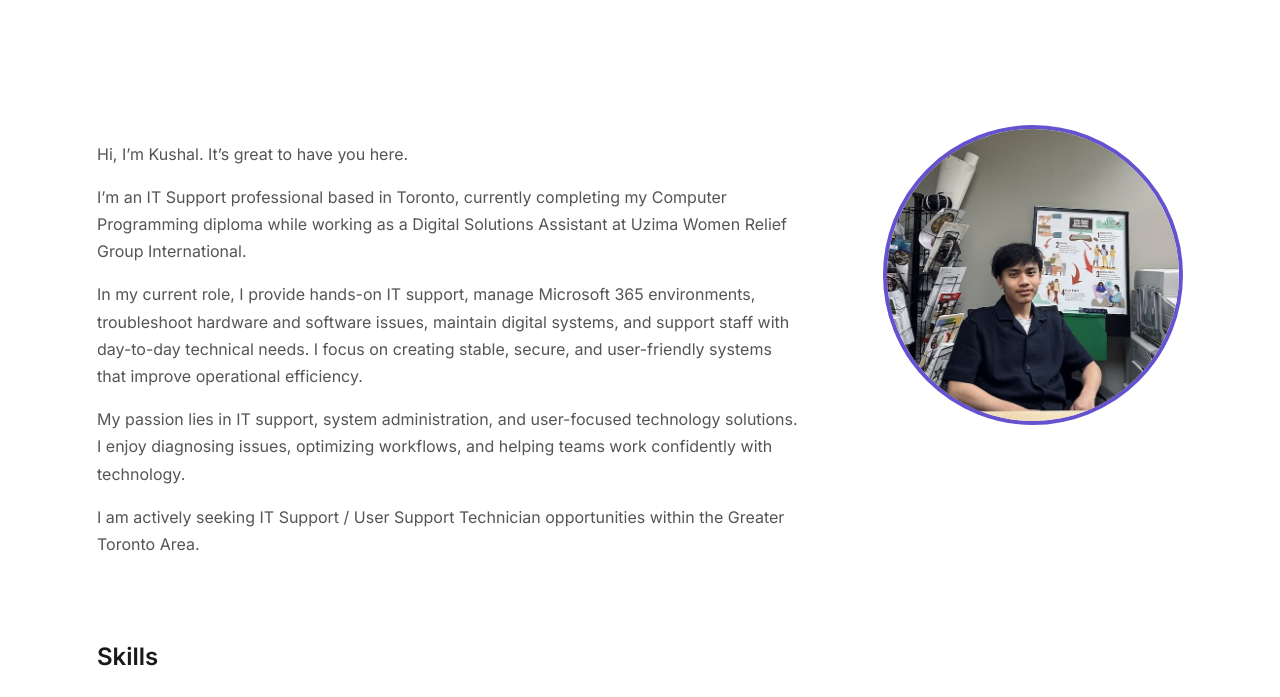
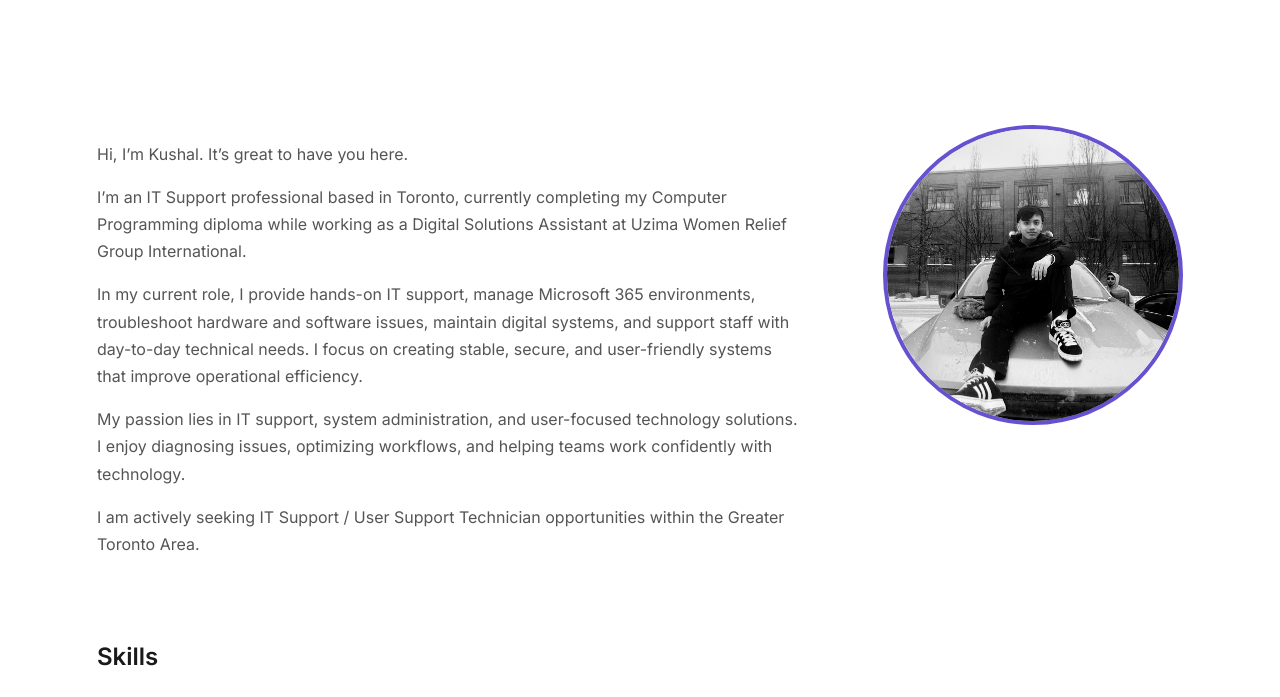
Before and after one commit to kushallegit/Portfolio, a plain HTML site: page index.html in a window 1280 px wide. Shown: the part 400-1097 px from the top of the page. Drawn offline with nearby package versions, Linux system fonts and the light colour scheme; no server answers.

Commit message:
Update profile picture source in index.html

```diff
--- a/index.html
+++ b/index.html
@@ -51,7 +51,7 @@
 
     </div>
     <div class="profile-pic-wrapper">
-      <img src="images/Portrait_600.jpg" alt="Portrait of Kushal Gurung" class="profile-pic">
+      <img src="images/Portrait2.jpg" alt="Portrait of Kushal Gurung" class="profile-pic">
     </div>
   </div>
 </section>
```
